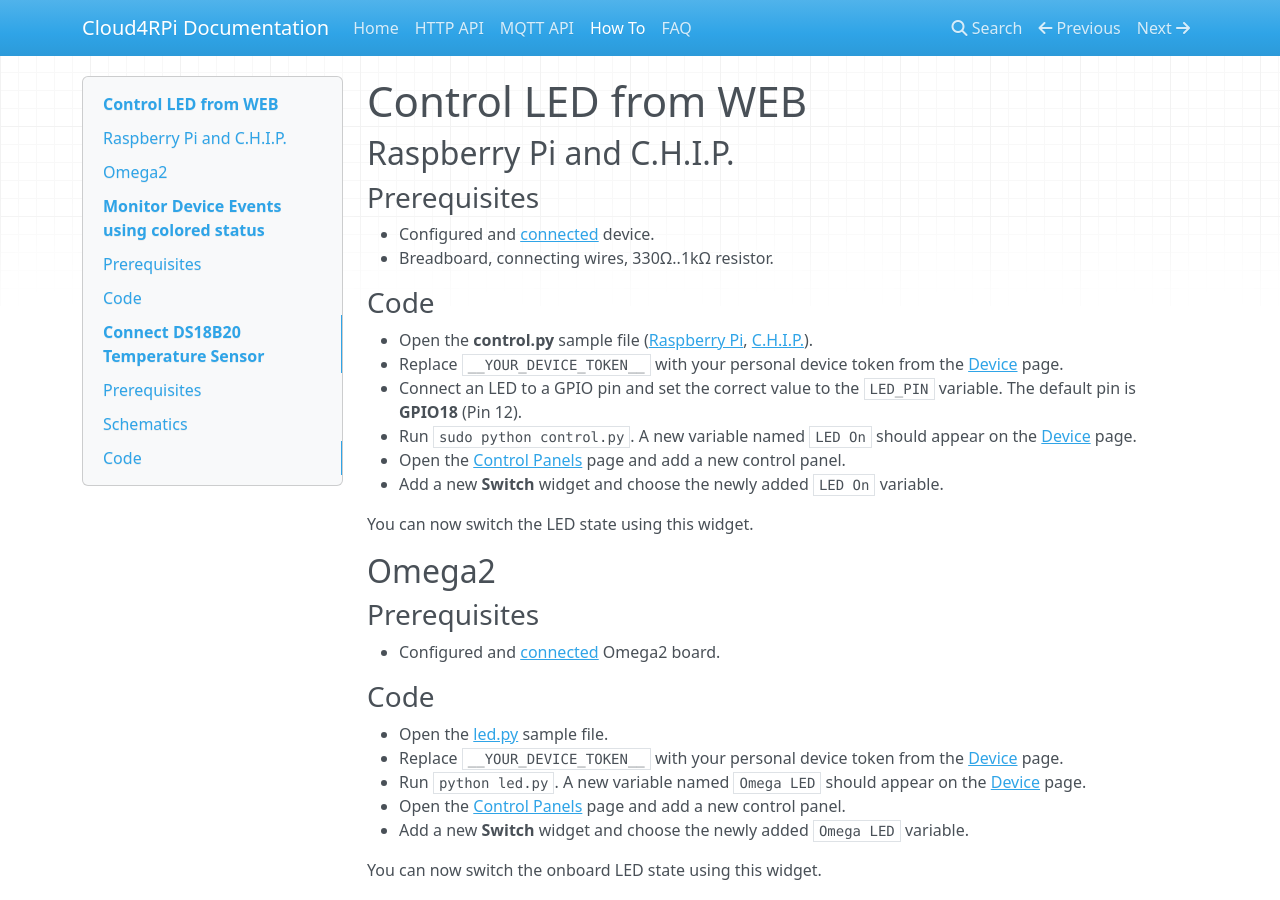
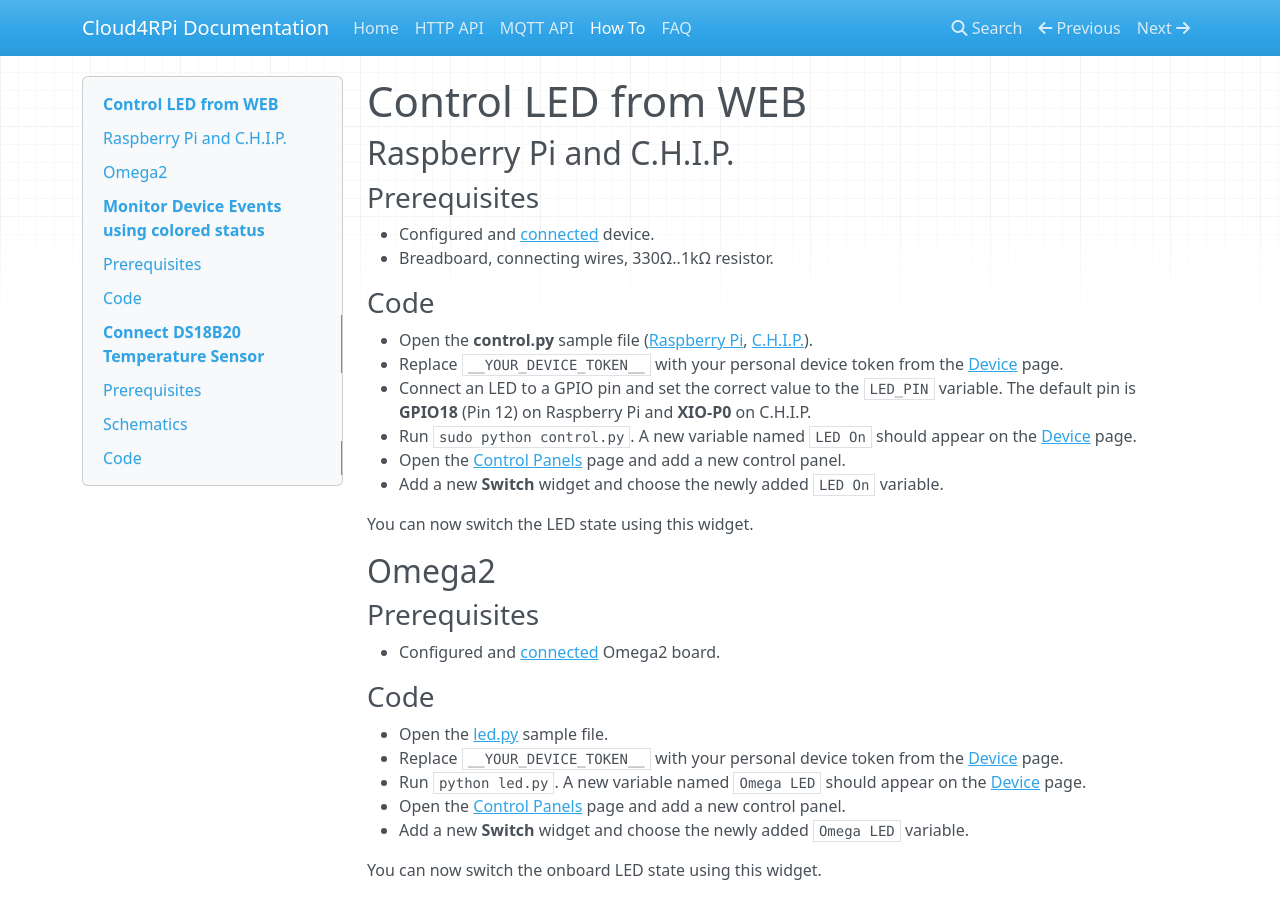
Before and after one commit to cloud4rpi/docs, an MkDocs documentation site: the page built from docs/howto.md, in a window 1280 px wide and 900 px high. Built offline with MkDocs 1.6.1, drawn with Linux system fonts in a browser that asks for light colours; nearby versions of some CDN libraries; old or Windows-style settings are respelled for this version of MkDocs.

Commit message:
Update howto.md

```diff
--- a/docs/howto.md
+++ b/docs/howto.md
@@ -12,7 +12,7 @@
 
 - Open the **control.py** sample file ([Raspberry Pi](https://github.com/cloud4rpi/raspberrypi-examples/blob/master/control.py), [C.H.I.P.](https://github.com/cloud4rpi/chip-examples/blob/master/control.py)).
 - Replace `__YOUR_DEVICE_TOKEN__` with your personal device token from the [Device](https://cloud4rpi.io/devices) page.
-- Connect an LED to a GPIO pin and set the correct value to the `LED_PIN` variable. The default pin is **GPIO18** (Pin 12).
+- Connect an LED to a GPIO pin and set the correct value to the `LED_PIN` variable. The default pin is **GPIO18** (Pin 12) on Raspberry Pi and **XIO-P0** on C.H.I.P.
 - Run `sudo python control.py`. A new variable named `LED On` should appear on the [Device](https://cloud4rpi.io/devices) page.
 - Open the [Control Panels](https://cloud4rpi.io/control-panels/) page and add a new control panel.
 - Add a new **Switch** widget and choose the newly added `LED On` variable.
```
